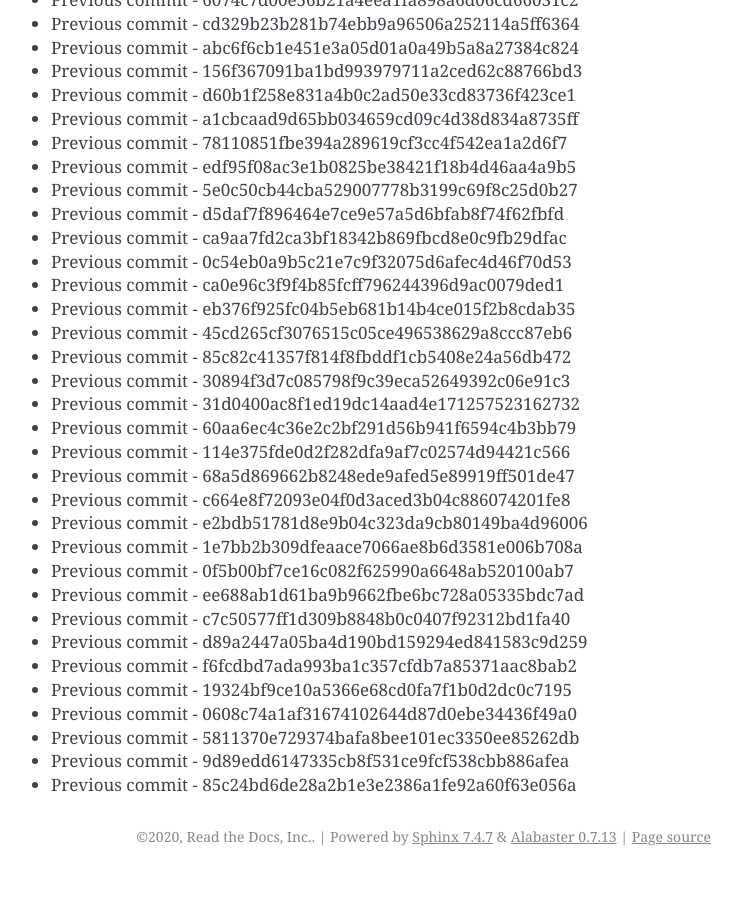
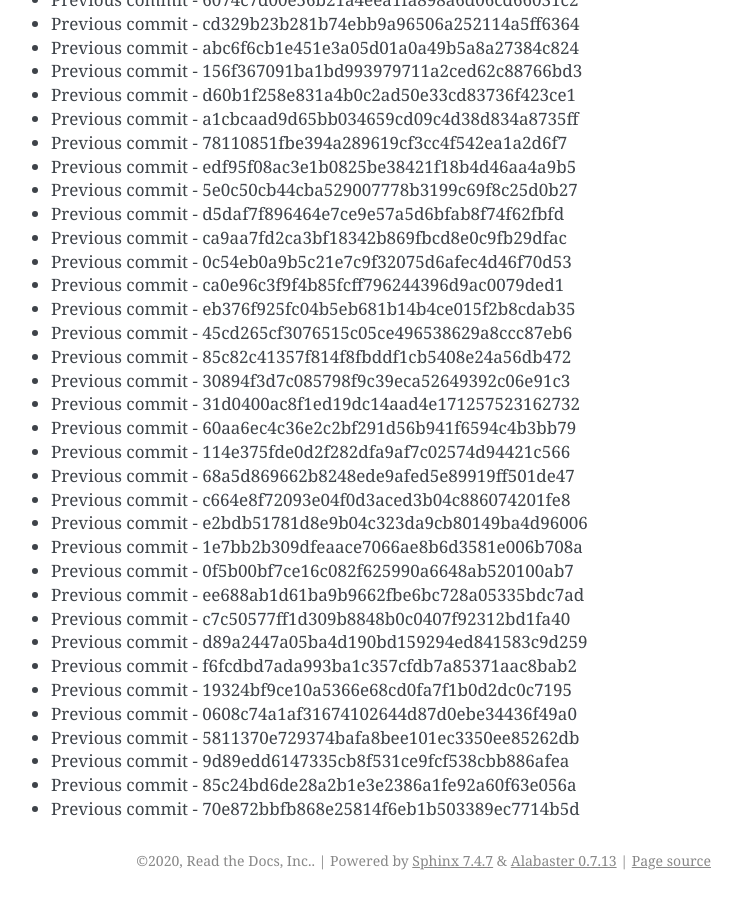
Before and after one commit to readthedocs/rtd-git-stresstest, a Sphinx documentation site: the page built from docs/updates.rst, in a window 1280 px wide and 900 px high, scrolled down 82969 px. Shown: the whole window, without its empty margins (399-1141 px from the left). Built offline with Sphinx 7.4.7, drawn with Linux system fonts in a browser that asks for light colours; before the commit the page ends 83845 px from its top, so only the background shows below that.

Commit message:
Generating commit from previous: 70e872bbfb868e25814f6eb1b503389ec7714b5d

```diff
--- a/docs/updates.rst
+++ b/docs/updates.rst
@@ -3518,3 +3518,4 @@ It can be tested for any performance characteristics.
 * Previous commit - 5811370e729374bafa8bee101ec3350ee85262db
 * Previous commit - 9d89edd6147335cb8f531ce9fcf538cbb886afea
 * Previous commit - 85c24bd6de28a2b1e3e2386a1fe92a60f63e056a
+* Previous commit - 70e872bbfb868e25814f6eb1b503389ec7714b5d
```
